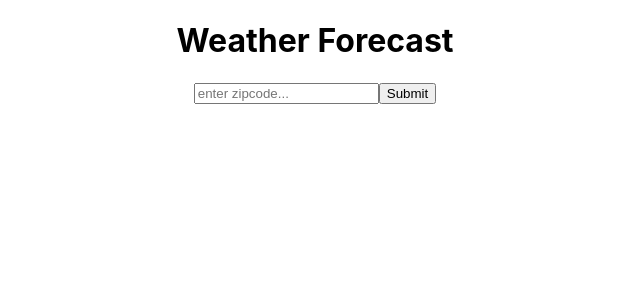
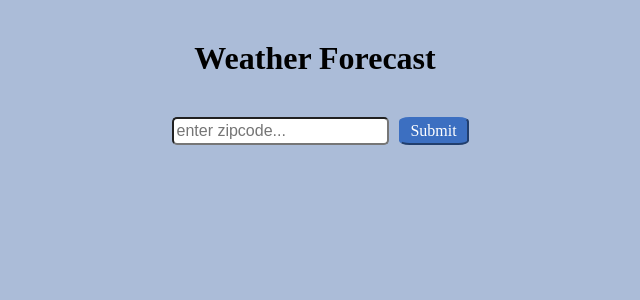
Before and after one commit to csamarchi/weather-forecast, a React (Create React App) app: page / in a window 1280 px wide. Shown: the top 300 px of the page, without its empty margins (325-965 px from the left). Built offline with nearby package versions, Linux system fonts and the light colour scheme; no server answers.

Commit message:
able to fetch and display 5 day forecast data in console working on getting in browser, made some style changes

```diff
--- a/src/App.js
+++ b/src/App.js
@@ -7,7 +7,7 @@ class App extends Component {
   render() {
     return (
       <div className="App">
-        <h1> Weather Forecast </h1>
+        <h1 className='title'> Weather Forecast </h1>
         <WeatherComponent />
       </div>
     );
--- /dev/null
+++ b/src/Forecast/index.js
@@ -0,0 +1,46 @@
+import React, {Component} from 'react';
+
+
+const Forecast = (props) => {
+  console.log("TESTESTEST" + props.list)
+  const weatherList = props.list.map((day, i) => {
+    console.log(day);
+    return (
+          <div>
+            {props.list && <p>TESTEST: </p>}
+          </div>
+      )
+    })
+
+    return(
+      <div>
+      {props.list && <p>TESTEST: {weatherList}</p>}
+      </div>
+    )
+}
+
+
+export default Forecast;
+// {props.list && <p>Location: {props.list}</p>}
+
+// const Forecast = (props) => {
+//   const weatherList = this.props.list.map((day, i) => {
+//     console.log(day);
+//
+//     return(
+//       <div>
+//         <h1> Temperature: </h1>
+//       </div>
+//     )
+//   })
+//
+//   return(
+//     <div>
+//       <h1> 5 Day Forecast </h1>
+//       {weatherList}
+//     </div>
+//   )
+// }
+//
+//
+// export default Forecast;
--- a/src/Form/index.js
+++ b/src/Form/index.js
@@ -1,4 +1,5 @@
 import React, {Component} from 'react';
+import './style.css';
 
 class Form extends Component {
   constructor() {
@@ -12,6 +13,7 @@ class Form extends Component {
   handleSubmit = (e) => {
     e.preventDefault();
     this.props.getWeatherWithSearch(this.state.zipcode);
+    this.props.getForecastWithSearch(this.state.zipcode);
   }
 
   handleChange = (e) => {
@@ -23,8 +25,8 @@ class Form extends Component {
     return(
       <div>
         <form onSubmit={this.handleSubmit}>
-          <input type='text' name='zipcode' placeholder='enter zipcode...' onChange={this.handleChange} />
-          <input type='submit' name='submit' />
+          <input className='form' type='text' name='zipcode' placeholder='enter zipcode...' onChange={this.handleChange} />
+          <input className='submit' type='submit' name='submit' />
         </form>
       </div>
     )
--- /dev/null
+++ b/src/Form/style.css
@@ -0,0 +1,23 @@
+.form {
+  padding: 3px;
+  margin-left: 10px;
+  border-radius: 5px;
+  margin-right: 10px;
+  font-size: 1em;
+}
+
+.submit {
+  border-radius: 15%;
+  padding: 3px;
+  width: 70px;
+  font-family: "Futura";
+  background-color: #3c6fc1;
+  color: #FFF;
+  border-color: #3c6fc1;
+  font-size: 1em;
+}
+
+.submit:hover {
+  cursor: pointer;
+  background-color: #2d5699;
+}
--- a/src/WeatherComponent/index.js
+++ b/src/WeatherComponent/index.js
@@ -1,14 +1,15 @@
 import React, {Component} from 'react';
 import Form from '../Form';
 import CurrentWeather from '../CurrentWeather';
+import Forecast from '../Forecast';
 
-const myKey = '402d7e1be7d12edc9a150341e2cc2859';
 
 class WeatherComponent extends Component {
   constructor() {
     super();
     this.state = {
-      weather: []
+      weather: [],
+      forecast: [],
     }
   }
 
@@ -16,7 +17,13 @@ class WeatherComponent extends Component {
     const weather = await fetch('http://api.openweathermap.org/data/2.5/weather?zip=' + searchQuery + ',us&APPID=402d7e1be7d12edc9a150341e2cc2859');
     const response = await weather.json();
     return response;
+  }
 
+  getForecast = async (searchQuery) => {
+    const weather = await fetch('http://api.openweathermap.org/data/2.5/forecast?zip=' + searchQuery + ',us&APPID=402d7e1be7d12edc9a150341e2cc2859');
+    const response = await weather.json();
+    console.log(response);
+    return response;
   }
 
   getWeatherWithSearch = (searchQuery) => {
@@ -28,30 +35,38 @@ class WeatherComponent extends Component {
       low: weather.main.temp_min,
       description: weather.weather[0].description,
     })
-      console.log(weather);
+    }).catch((err) => {
+      console.log(err);
+    })
+  }
+
+  getForecastWithSearch = (searchQuery) => {
+    this.getForecast(searchQuery).then((forecast) => {
+      this.setState({
+        list: forecast.list
+      })
     }).catch((err) => {
       console.log(err);
     })
   }
 
   componentDidMount(){
-  this.getWeather().then((weather) => {
-    this.setState({weather: weather})
+  this.getForecast().then((forecast) => {
+    this.setState({list: forecast.list})
   }).catch((err) => {
     console.log(err);
   })
   }
 
-
   render() {
     return(
       <div>
-        <Form getWeatherWithSearch = {this.getWeatherWithSearch} />
+        <Form getWeatherWithSearch = {this.getWeatherWithSearch} getForecastWithSearch = {this.getForecastWithSearch} />
         <CurrentWeather
-          temperature={this.state.temperature}
-          high={this.state.high}
-          low={this.state.low}
-          description={this.state.description}
+          temperature= {this.state.temperature}
+          high= {this.state.high}
+          low= {this.state.low}
+          description= {this.state.description}
           />
       </div>
     )
@@ -59,3 +74,5 @@ class WeatherComponent extends Component {
 }
 
 export default WeatherComponent;
+
+// {this.state.weather ? <Forecast list = {this.state.list} /> : null}
--- a/src/index.css
+++ b/src/index.css
@@ -6,9 +6,16 @@ body {
     sans-serif;
   -webkit-font-smoothing: antialiased;
   -moz-osx-font-smoothing: grayscale;
+  background-color: #abbcd8;
 }
 
 code {
   font-family: source-code-pro, Menlo, Monaco, Consolas, "Courier New",
     monospace;
 }
+
+.title {
+  font-family: "Futura";
+  padding: 20px;
+  margin: 20px;
+}
```
